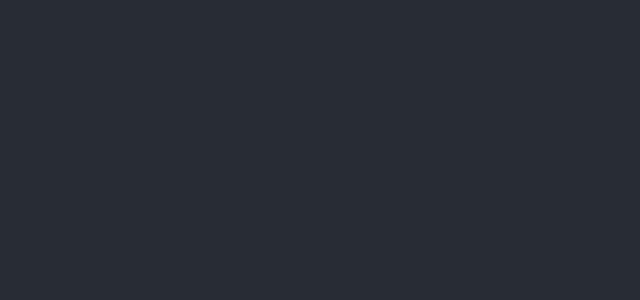
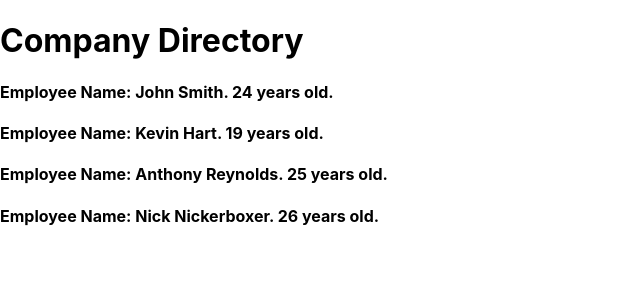
Before and after one commit to AntReyn12/react-practice, a React (Create React App) app: page / in a window 1280 px wide. Shown: the top 300 px of the page, without its empty margins (0-640 px from the left). Built offline with nearby package versions, Linux system fonts and the light colour scheme.

Commit message:
practticing usestate and destructuring props

```diff
--- a/src/App.js
+++ b/src/App.js
@@ -1,10 +1,37 @@
 import React from "react";
 import "./App.css";
+import Employee from "./Employee";
+
+const employeeInfo = [
+  {
+    firstName: "John",
+    lastName: "Smith",
+    age: "24",
+  },
+  {
+    firstName: "Kevin",
+    lastName: "Hart",
+    age: "19",
+  },
+  {
+    firstName: "Anthony",
+    lastName: "Reynolds",
+    age: "25",
+  },
+  {
+    firstName: "Nick",
+    lastName: "Nickerboxer",
+    age: "26",
+  },
+];
 
 const App = () => {
   return (
-    <div className="App">
-      <header className="App-header"></header>
+    <div>
+      <h1>Company Directory</h1>
+      {employeeInfo.map((employee) => {
+        return <Employee {...employee} />;
+      })}
     </div>
   );
 };
--- a/src/Employee.jsx
+++ b/src/Employee.jsx
@@ -26,9 +26,11 @@ const employeeInfo = [
 const Employee = (props) => {
   const {firstName, lastName, age} = props;
   return (
-    <h4>
-      Employee Name: {firstName} {lastName}. {age} years old.
-    </h4>
+    <div>
+      <h4>
+        Employee Name: {firstName} {lastName}. {age} years old.
+      </h4>
+    </div>
   );
 };
 
```
